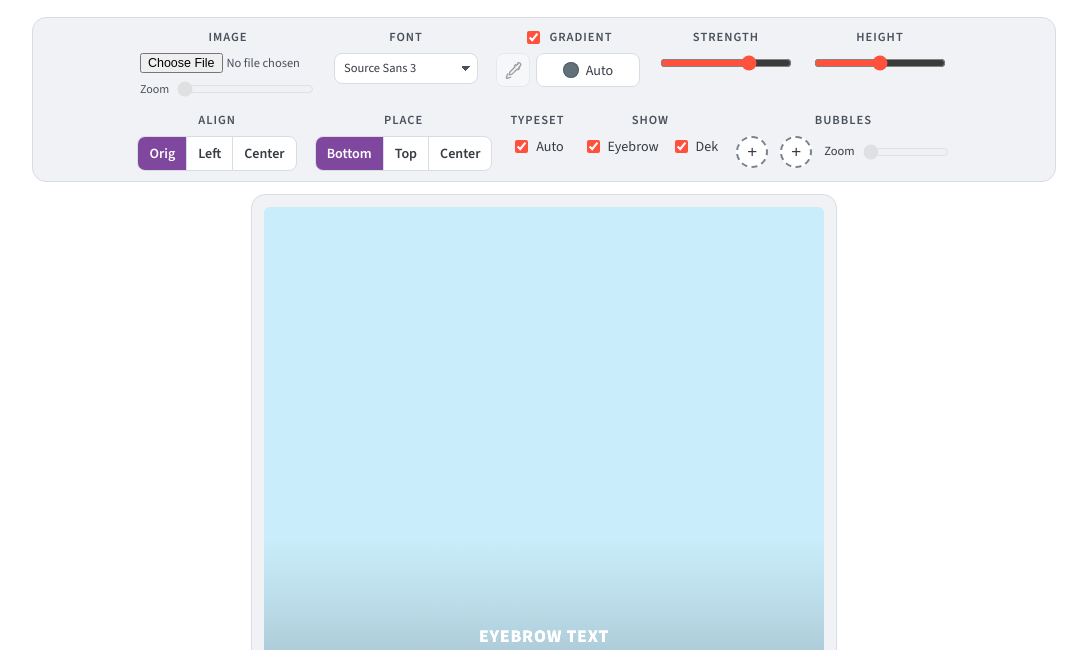
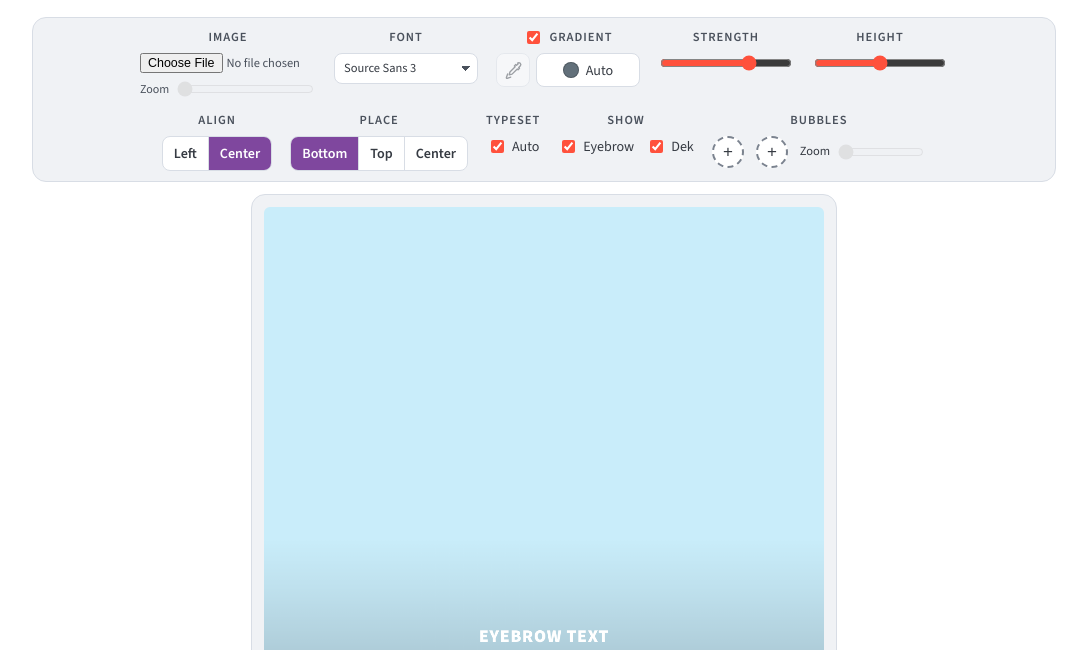
Before and after one commit to Tyleressary/TODAY-TOOLBOX, a plain HTML site: page social-templates/social-card/index.html in a window 1280 px wide. Shown: the part 88-738 px from the top of the page, without its empty margins (96-1183 px from the left). Drawn offline with nearby package versions, Linux system fonts and the light colour scheme.

Commit message:
Drop the redundant Align button
The horizontal row offered Orig, Left and Center, but alignLeft() is the
only distinction the renderer makes -- anything that is not 'left' is
drawn centred -- so Orig and Center were the same button twice. The row
is now Left and Center.

The default horizontal state becomes 'center', which is what 'original'
already rendered, so not a pixel moves. 'original' is still accepted by
setAlign, because the layout suite drives the full Align x Place matrix
with it and those cases stay meaningful.

Vertical placement is untouched: there 'original' is the real
bottom-anchored composition, and is its own state.

Verified: layout, typeset, stepdown, compact, default-text, editing,
proofreader, bubble and spacing suites all pass, Left still puts the ink
at the 100px inset and Center back at 460, both control rows stay at
71/61px, the page at 1244px, and the export hash at 643e123d7a860c45.

Co-Authored-By: Claude Opus 5 <noreply@anthropic.com>
Claude-Session: https://claude.ai/code/session_01VXWoSv1124yRkL35yNdJ3A

```diff
--- a/social-templates/social-card/app.js
+++ b/social-templates/social-card/app.js
@@ -47,9 +47,13 @@
   const BUBBLE_EDGE = SAFE_TOP;
   const BUBBLE_CLEAR = 40;
 
-  // Text composition. 'original' reproduces the existing design exactly:
-  // horizontally centred, vertically bottom-anchored to the logo.
-  const align = { h: 'original', v: 'original' };
+  // Text composition. The original design is horizontally centred and
+  // vertically bottom-anchored to the logo, so the horizontal default IS
+  // 'center' -- there is no third horizontal state to have. ('original' is
+  // still accepted here and renders identically, because the test suite and
+  // any saved link may still name it.) Vertically 'original' is the real
+  // bottom-anchored composition and is its own state.
+  const align = { h: 'center', v: 'original' };
   // Automatic editorial line breaking; off reverts to plain greedy wrapping.
   let typeset = true;
   function alignLeft() { return align.h === 'left'; }
--- a/social-templates/social-card/index.html
+++ b/social-templates/social-card/index.html
@@ -68,9 +68,8 @@
         <div class="control-group">
           <span class="control-label" id="alignLabel">Align</span>
           <div class="segmented" id="alignX" role="group" aria-labelledby="alignLabel">
-            <button type="button" data-v="original" class="active">Orig</button>
             <button type="button" data-v="left">Left</button>
-            <button type="button" data-v="center">Center</button>
+            <button type="button" data-v="center" class="active">Center</button>
           </div>
         </div>
         <div class="control-group">
@@ -153,6 +152,6 @@
   <script src="../../assets/smart-punctuation.js?v=19"></script>
   <script src="../../assets/proofreader.js?v=1"></script>
   <script src="../../assets/proofread-ui.js?v=1"></script>
-  <script src="app.js?v=21"></script>
+  <script src="app.js?v=22"></script>
 </body>
 </html>
```
